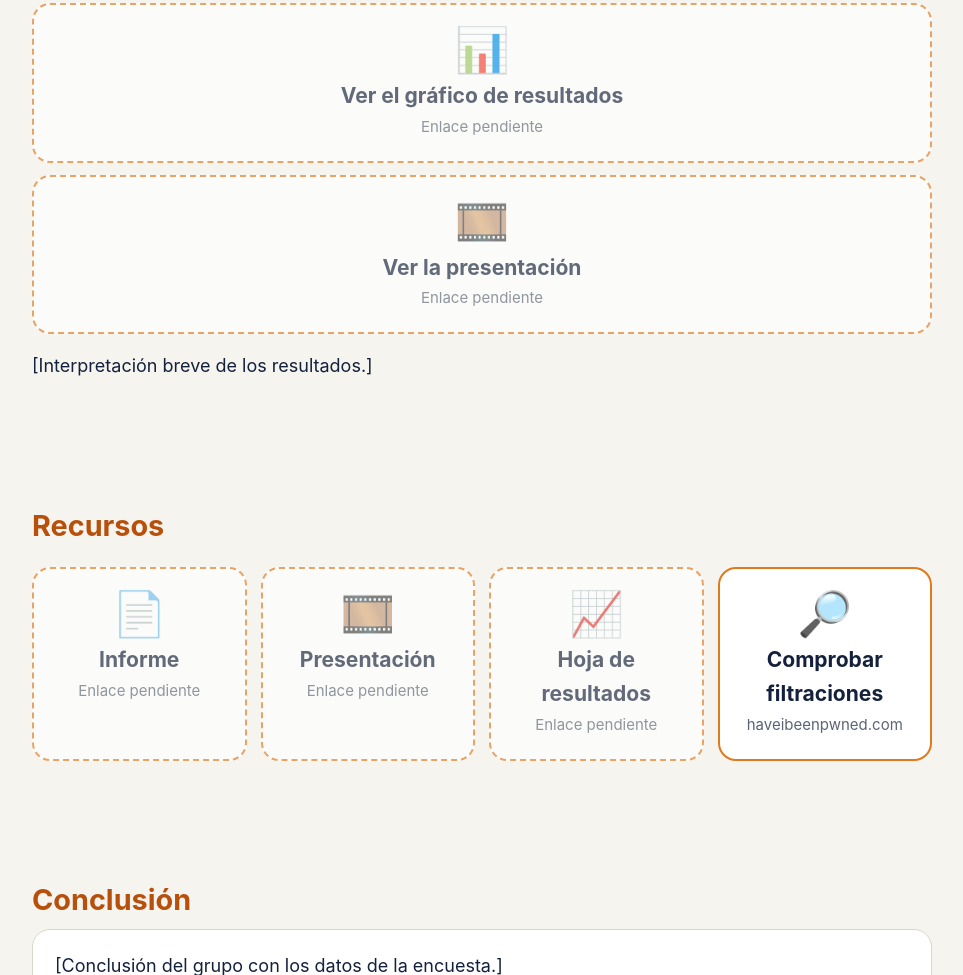
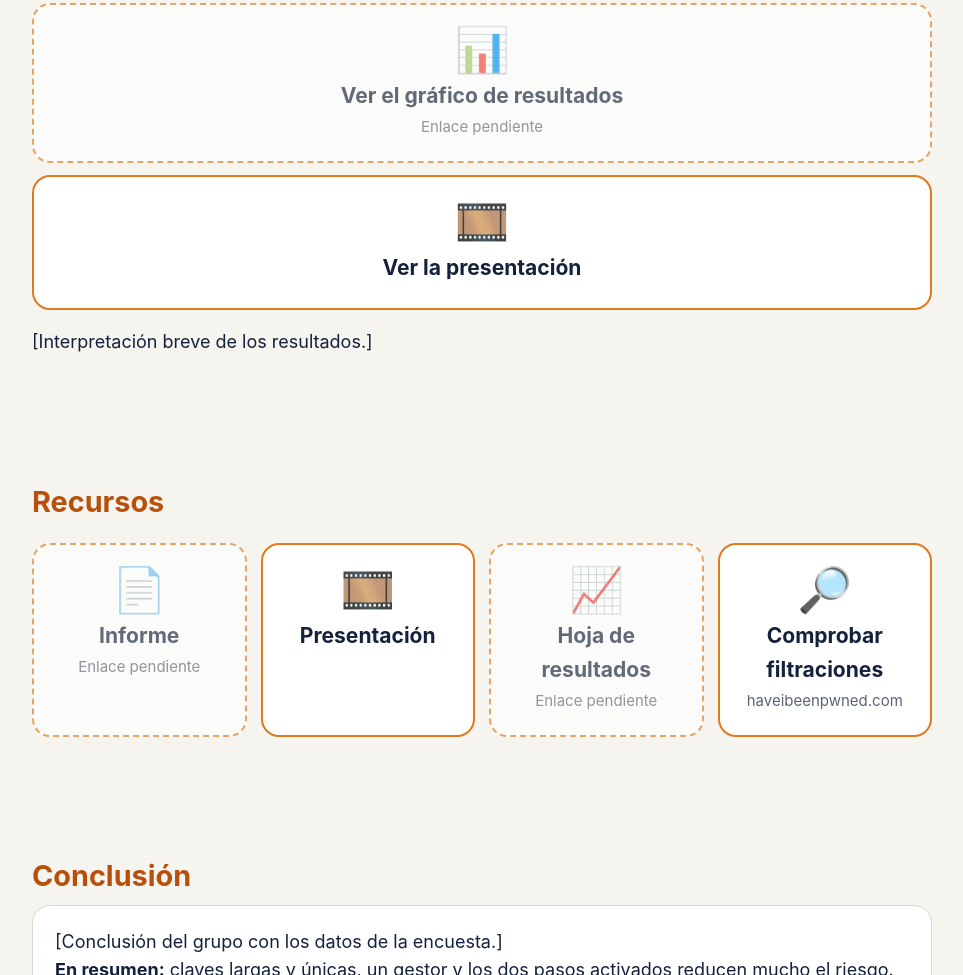
Before and after one commit to nmartin-elpuig/Web-aplicaciones-web, a plain HTML site: page index.html in a window 1280 px wide. Shown: the part 2788-3763 px from the top of the page, without its empty margins (158-1121 px from the left). Drawn offline with Linux system fonts and the light colour scheme.

Commit message:
Add presentation link to index.html

```diff
--- a/index.html
+++ b/index.html
@@ -38,7 +38,7 @@ footer{text-align:center;color:var(--mu);padding:34px}
 var LINKS = {
   formulario: "https://docs.google.com/forms/d/e/1FAIpQLScZBNYCPtWnuHD245hrLYmTaEJe7PzkaUiQgZqoAtzel8J5Qg/viewform",
   grafico: "",
-  presentacion: "",
+  presentacion: "https://docs.google.com/presentation/d/1OdcBMsSsoCdks5QdclCQutJ5H5T23VKn/edit?usp=drivesdk&ouid=105041830288485816826&rtpof=true&sd=true",
   informe: "",
   hoja: ""
 };
```
